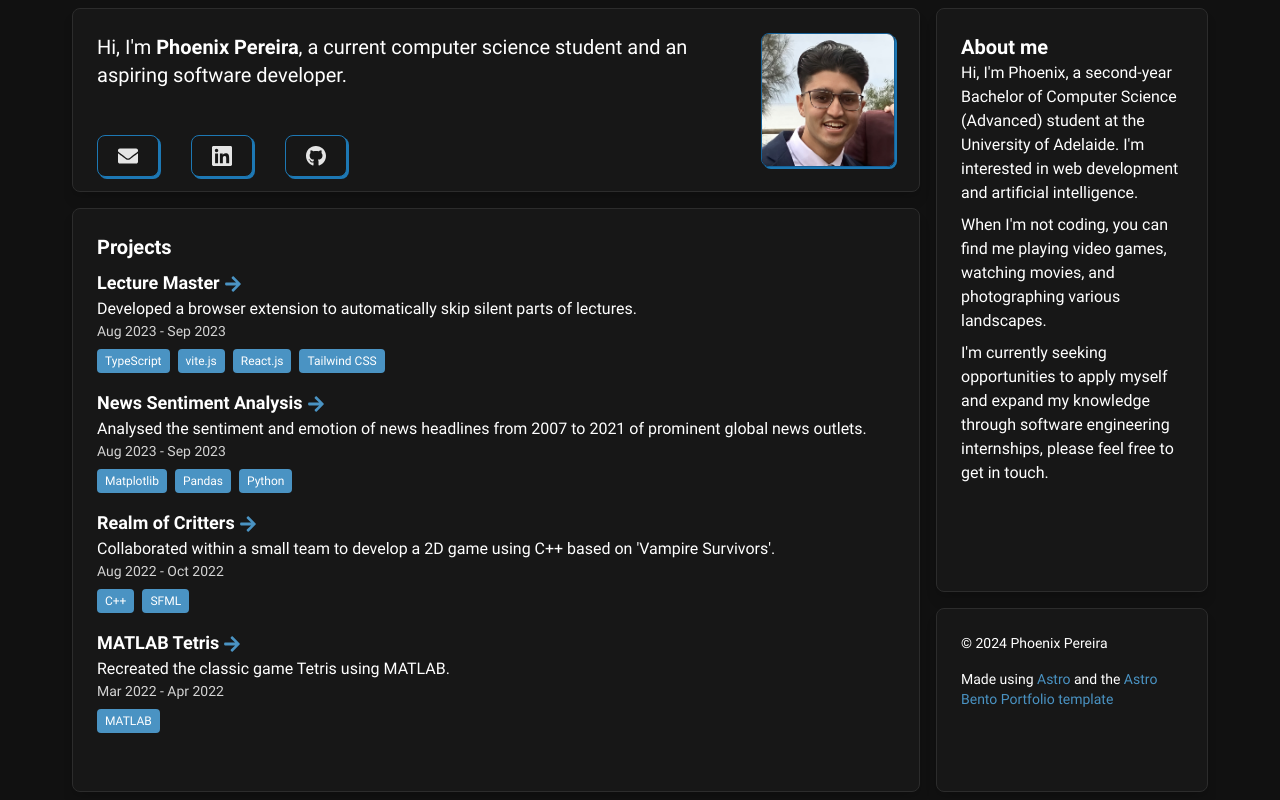
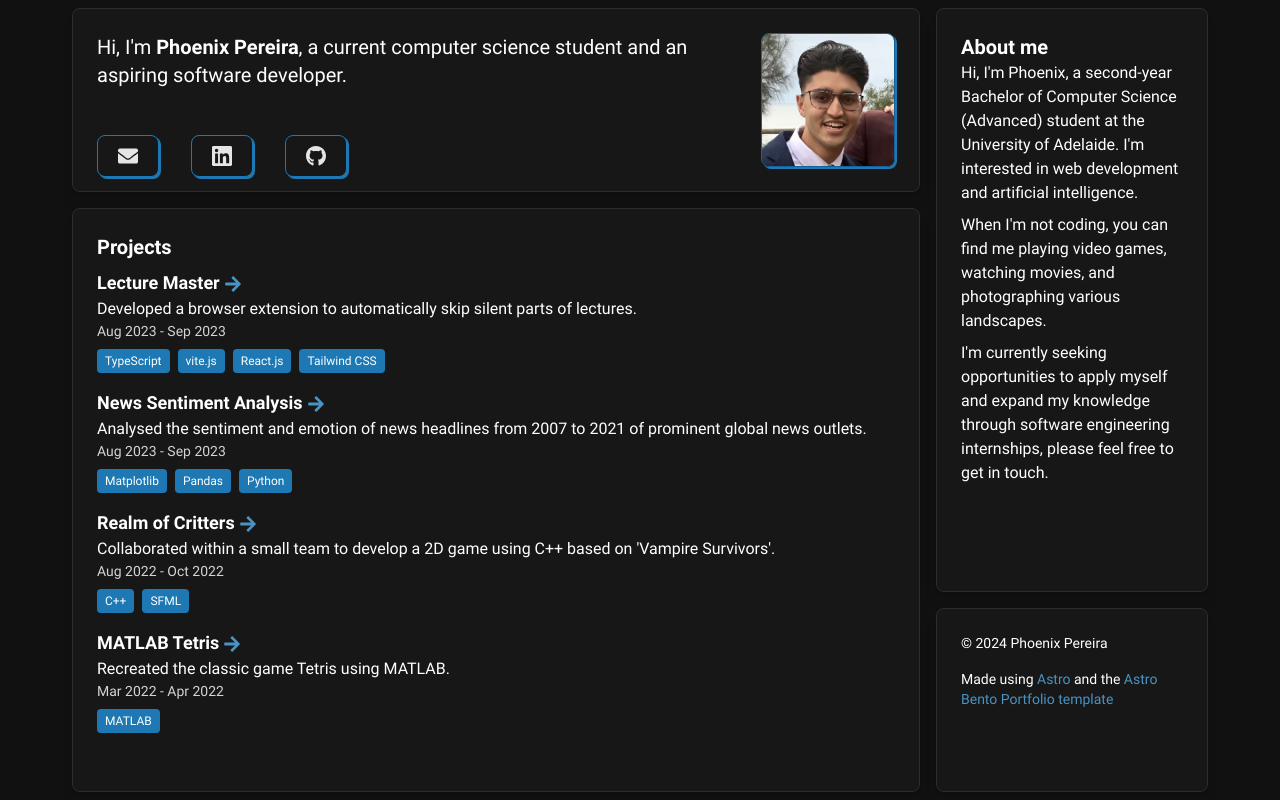
Before and after one commit to phoenixpereira/phoenixpereira.github.io, an Astro site: page / in a window 1280 px wide. Built offline with nearby package versions, Linux system fonts and the light colour scheme; Astro itself is replaced by a stand-in of ours.

Commit message:
chore: adjust skill tag colour

```diff
--- a/src/components/ProjectItem.astro
+++ b/src/components/ProjectItem.astro
@@ -21,6 +21,6 @@ const { name, date, description, skills, link } = Astro.props
 	<p>{description}</p>
 	<p class="text-sm text-gray-300">{date}</p>
 	<div class="mt-2 flex flex-wrap gap-2">
-		{skills.map((skill) => <span class="rounded bg-primary-400 px-2 py-1 text-xs">{skill}</span>)}
+		{skills.map((skill) => <span class="rounded bg-primary-500 px-2 py-1 text-xs">{skill}</span>)}
 	</div>
 </div>
```
